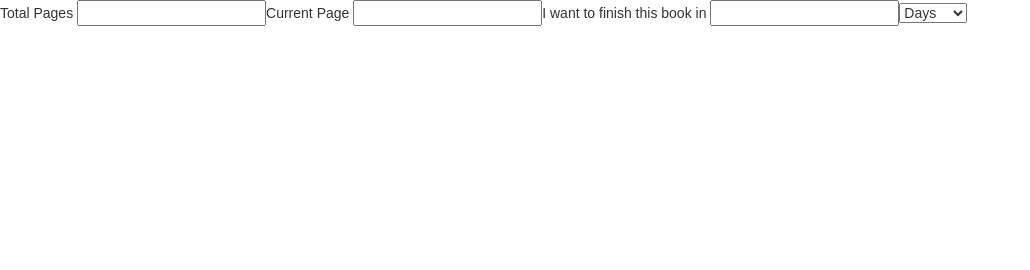
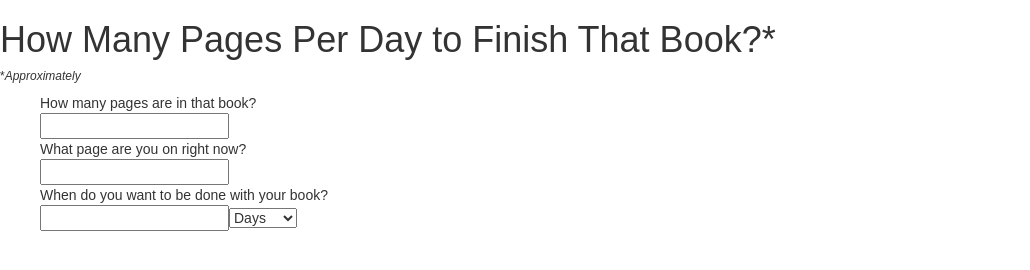
Before and after one commit to smithrm941/reading-calculator, a React app: page / in a window 1280 px wide. Shown: the whole page, without its empty margins (0-1030 px from the left). Built offline with nearby package versions, Linux system fonts and the light colour scheme.

Commit message:
styling on form

```diff
--- a/public/index.html
+++ b/public/index.html
@@ -2,40 +2,12 @@
 <html lang="en">
   <head>
     <meta charset="utf-8">
-    <meta name="viewport" content="width=device-width, initial-scale=1, shrink-to-fit=no">
-    <meta name="theme-color" content="#000000">
-    <!--
-      manifest.json provides metadata used when your web app is added to the
-      homescreen on Android. See https://developers.google.com/web/fundamentals/engage-and-retain/web-app-manifest/
-    -->
-    <link rel="manifest" href="%PUBLIC_URL%/manifest.json">
+    <meta name="viewport" content="width=device-width, initial-scale=1">
     <link rel="shortcut icon" href="%PUBLIC_URL%/favicon.ico">
     <link rel="stylesheet" href="https://maxcdn.bootstrapcdn.com/bootstrap/latest/css/bootstrap.min.css">
-    <!--
-      Notice the use of %PUBLIC_URL% in the tags above.
-      It will be replaced with the URL of the `public` folder during the build.
-      Only files inside the `public` folder can be referenced from the HTML.
-
-      Unlike "/favicon.ico" or "favicon.ico", "%PUBLIC_URL%/favicon.ico" will
-      work correctly both with client-side routing and a non-root public URL.
-      Learn how to configure a non-root public URL by running `npm run build`.
-    -->
     <title>Reading Calculator</title>
   </head>
   <body>
-    <noscript>
-      You need to enable JavaScript to run this app.
-    </noscript>
     <div id="root"></div>
-    <!--
-      This HTML file is a template.
-      If you open it directly in the browser, you will see an empty page.
-
-      You can add webfonts, meta tags, or analytics to this file.
-      The build step will place the bundled scripts into the <body> tag.
-
-      To begin the development, run `npm start` or `yarn start`.
-      To create a production bundle, use `npm run build` or `yarn build`.
-    -->
   </body>
 </html>
--- a/src/index.css
+++ b/src/index.css
@@ -3,3 +3,7 @@ body {
   padding: 0;
   font-family: sans-serif;
 }
+
+ul {
+  list-style-type: none;
+}
--- a/src/index.js
+++ b/src/index.js
@@ -53,18 +53,35 @@ class App extends Component {
 
     return (
       <div>
+        <h1>How Many Pages Per Day to Finish That Book?*</h1>
+        <h6>*<i>Approximately</i></h6>
         <form className="page-numbers-form" onSubmit={this.handleSubmit}>
-          Total Pages <input
+          <ul>
+            <li>
+              How many pages are in that book?
+            </li>
+            <li>
+              <input
                 type="number"
                 className="total-pages"
                 value={this.state.totalPages}
                 onChange={event => this.handleTotalPages(event)}/>
-          Current Page <input
+            </li>
+            <li>
+              What page are you on right now?
+            </li>
+            <li>
+              <input
                 type="number"
                 className="current-page"
                 value={this.state.currentPage}
                 onChange={event => this.handleCurrentPage(event)}/>
-          I want to finish this book in <input
+            </li>
+            <li>
+              When do you want to be done with your book?
+            </li>
+            <li>
+              <input
                 type="number"
                 className="time-frame-number"
                 value={this.state.timeFrameNumber}
@@ -76,6 +93,8 @@ class App extends Component {
                   <option value="weeks">Weeks</option>
                   <option value="months">Months</option>
                 </select>
+            </li>
+          </ul>
         </form>
         <Calculator
           totalPages={totalPages}
```
Also changed, not shown: build/asset-manifest.json, build/index.html, build/manifest.json (deleted), build/service-worker.js, public/manifest.json (deleted), 8 other files. Lines whose indentation alone changed are shown as unchanged.
